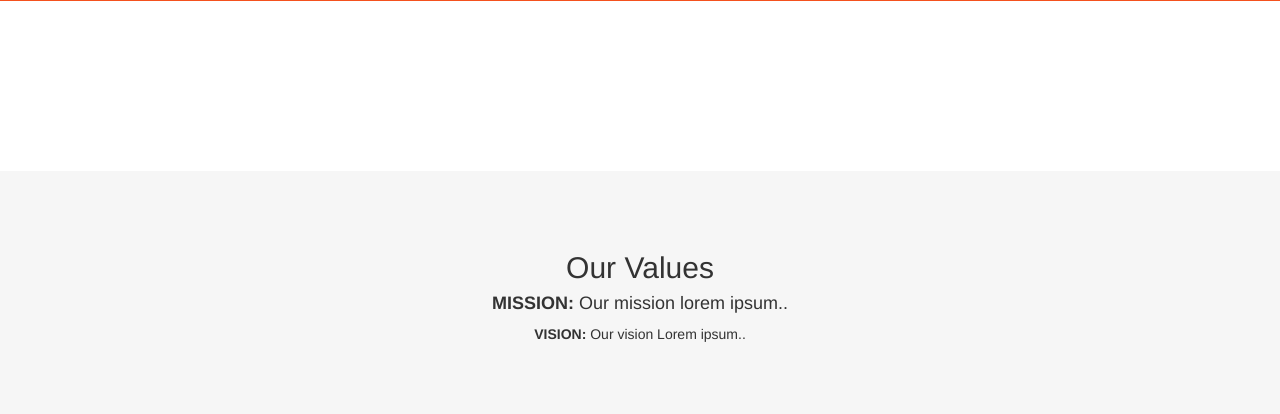
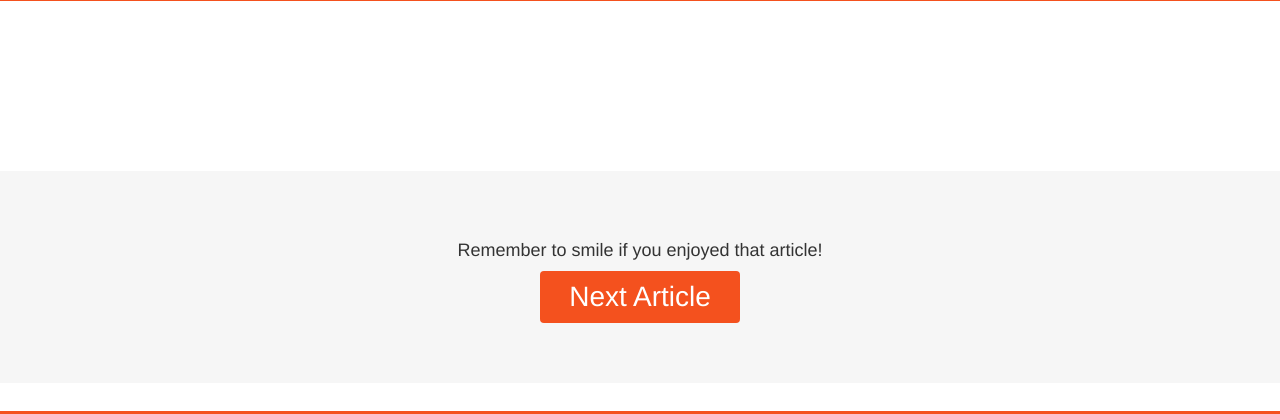
Before and after one commit to jpk2f2/tigerhack2017, a Flask app: template templates/main.html in a window 1280 px wide. Shown: the part 389-803 px from the top of the page. Run offline with Flask 2, Linux system fonts and the light colour scheme; the template is opened without the code that fills it, so the values that code supplies are empty; some libraries are stand-ins or nearby versions.

Commit message:
edited bottom button

```diff
--- a/templates/main.html
+++ b/templates/main.html
@@ -20,7 +20,16 @@
       padding: 60px 60px;
       text-align: center;
   }
-  h2 {
+  .btn {
+    background-color: #f4511e;
+    color: #FFFFFF;
+    text-align: center;
+    border: 4px;
+    font-size: 28px;
+    width: 200px;
+    margin: auto;
+  }
+  h2, h4 {
     text-align: center;
   }
   </style>
@@ -39,10 +48,10 @@
 </div>
 
 <div class="container-fluid bg-grey">
-  <h2>Our Values</h2>
-  <h4><strong>MISSION:</strong> Our mission lorem ipsum..</h4>
-  <p><strong>VISION:</strong> Our vision Lorem ipsum..
+  <h4>Remember to smile if you enjoyed that article!</h4>
+  <button type="button" class="btn">Next Article</button>
 </div>
+
 
 </body>
 </html>
```
